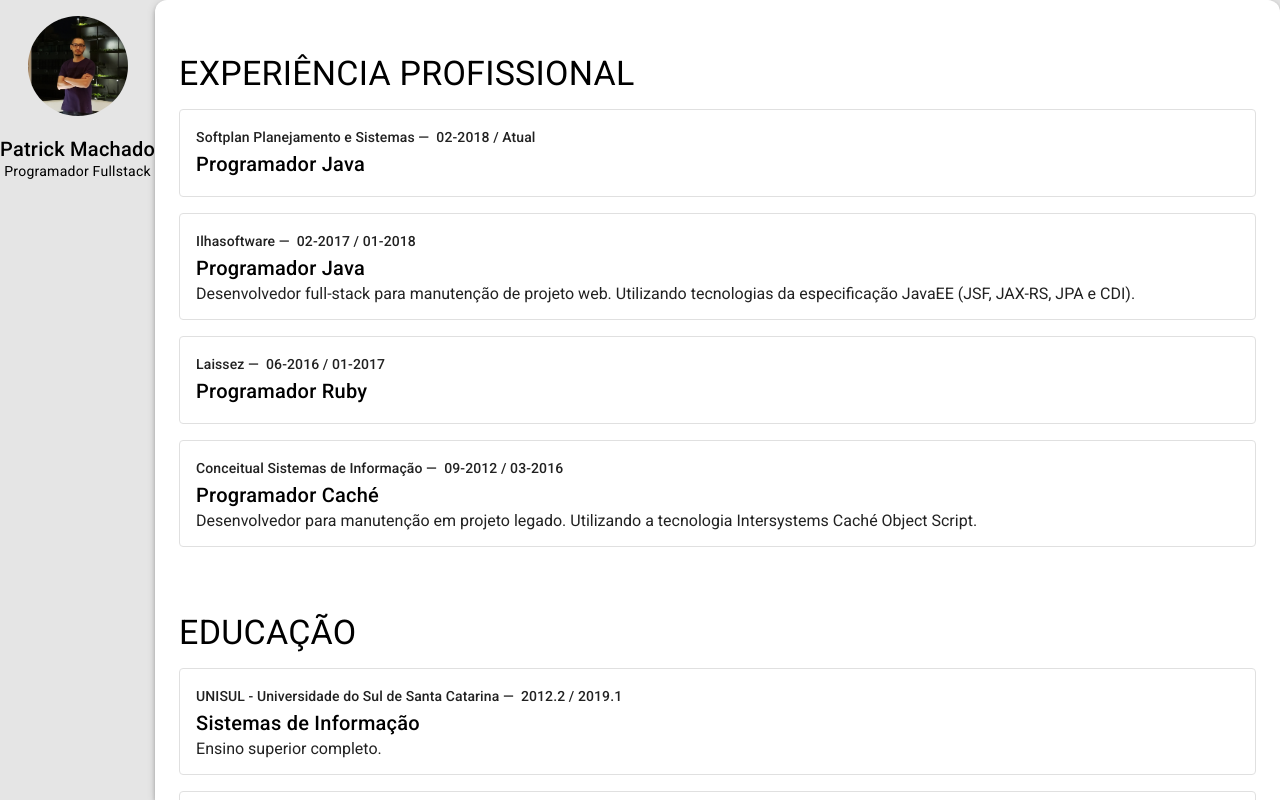
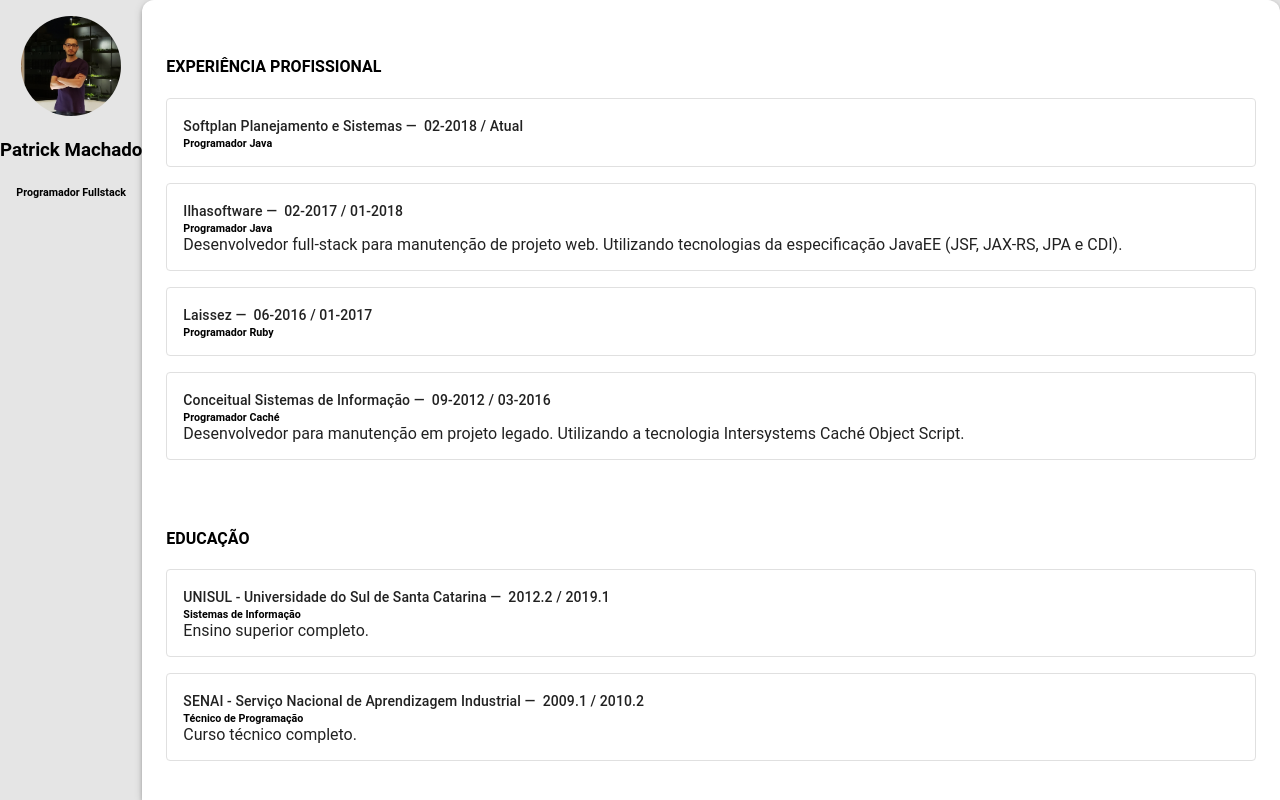
Before and after one commit to p1Machado/cv, a website: page index.html in a window 1280 px wide. Drawn offline with Linux system fonts and the light colour scheme.

Commit message:
baguncinha

```diff
--- a/app.scss
+++ b/app.scss
@@ -1,6 +1,8 @@
-@import "my-theme";
+@import "styles/config";
+@import "styles/partials";
 
-@import "@material/theme/color-palette";
+// @import "@material/theme/color-palette";
+
 @import "@material/drawer/mdc-drawer";
 @import "@material/list/mdc-list";
 
--- a/index.html
+++ b/index.html
@@ -6,28 +6,17 @@
     <meta name="viewport" content="width=device-width, initial-scale=1" />
     <link rel="shortcut icon" href="favicon.ico" />
     <!-- import Material Icons from Google Fonts -->
-    <link
-      rel="stylesheet"
-      href="https://fonts.googleapis.com/icon?family=Material+Icons"
-    />
-    <link
-      href="https://fonts.googleapis.com/css?family=Roboto+Mono|Roboto:900i"
-      rel="stylesheet"
-    />
-    <link
-      href="https://fonts.googleapis.com/css?family=Roboto:300,400,500"
-      rel="stylesheet"
-    />
+    <link rel="stylesheet" href="https://fonts.googleapis.com/icon?family=Material+Icons" />
     <!-- import the Material stylesheet -->
     <link rel="stylesheet" href="bundle.css" />
   </head>
-  <body class="mdc-typography">
+  <body class="mdc-theme--background mdc-typography">
     <!-- <aside class="my-drawer mdc-drawer"> -->
     <aside class="my-drawer">
       <div>
         <img class="my-avatar" src="me.jpeg" />
-        <h3 class="mdc-drawer__title">Patrick Machado</h3>
-        <h6 class="mdc-drawer__subtitle">Programador Fullstack</h6>
+        <h3>Patrick Machado</h3>
+        <h6>Programador Fullstack</h6>
       </div>
       <div>
         <!-- <p
@@ -52,28 +41,21 @@
           <div class="experience-item mdc-card mdc-card--outlined">
             <div class="mdc-card__primary-action" tabindex="0">
               <div style="padding: 1em;">
-                <h3
-                  class="topic-secondary mdc-typography mdc-typography--subtitle2"
-                >
+                <div class="topic-secondary mdc-typography mdc-typography--subtitle2">
                   <span id="companyName"></span> &#8212;&nbsp;
                   <span id="experiencePeriod"></span>
-                </h3>
-                <h2
-                  id="experienceTitle"
-                  class="topic-primary mdc-typography mdc-typography--headline6"
-                ></h2>
+                </div>
+                <h6 id="experienceTitle" class="topic-primary"></h6>
                 <p id="experienceDetail" class="topic-detail"></p>
               </div>
             </div>
           </div>
         </template>
         <section id="professionalExperiencesSection" class="mdc-layout-grid">
-          <span class="topic-title mdc-typography--headline4"
-            >EXPERIÊNCIA PROFISSIONAL</span
-          >
+          <h4>EXPERIÊNCIA PROFISSIONAL</h4>
         </section>
         <section id="educationExperiencesSection" class="mdc-layout-grid">
-          <span class="topic-title mdc-typography--headline4">EDUCAÇÃO</span>
+          <h4>EDUCAÇÃO</h4>
         </section>
       </div>
     </div>
--- a/my-layout.scss
+++ b/my-layout.scss
@@ -1,7 +1,6 @@
 @import "@material/card/mdc-card";
 @import "@material/elevation/mdc-elevation";
 @import "@material/layout-grid/mdc-layout-grid";
-@import "@material/typography/mdc-typography";
 
 html,
 body {
@@ -10,7 +9,6 @@
 
 body {
   margin: 0;
-  background: $my-theme-drawer-background;
 
   display: flex;
   flex-direction: column;
@@ -65,19 +63,3 @@
 .experience-item {
   margin-block-start: 1rem;
 }
-
-.topic-secondary,
-.topic-detail {
-  color: mdc-theme-prop-value(text-primary-on-background);
-  margin: 0;
-}
-
-.topic-primary {
-  margin: 0;
-}
-
-.topic-title::before {
-  display: block;
-  content: "";
-  margin-block-start: 0.5em;
-}
--- a/my-theme.scss
+++ /dev/null
@@ -1 +0,0 @@
-$my-theme-drawer-background: #e5e5e5;
--- /dev/null
+++ b/styles/_config.scss
@@ -0,0 +1,3 @@
+@import "config/reset";
+@import "config/typography";
+@import "config/theme";
--- /dev/null
+++ b/styles/_partials.scss
@@ -0,0 +1,2 @@
+@import "partials/components";
+@import "partials/elements";
--- /dev/null
+++ b/styles/config/_reset.scss
@@ -0,0 +1,129 @@
+/* http://meyerweb.com/eric/tools/css/reset/
+   v2.0 | 20110126
+   License: none (public domain)
+*/
+
+html,
+body,
+div,
+span,
+applet,
+object,
+iframe,
+h1,
+h2,
+h3,
+h4,
+h5,
+h6,
+p,
+blockquote,
+pre,
+a,
+abbr,
+acronym,
+address,
+big,
+cite,
+code,
+del,
+dfn,
+em,
+img,
+ins,
+kbd,
+q,
+s,
+samp,
+small,
+strike,
+strong,
+sub,
+sup,
+tt,
+var,
+b,
+u,
+i,
+center,
+dl,
+dt,
+dd,
+ol,
+ul,
+li,
+fieldset,
+form,
+label,
+legend,
+table,
+caption,
+tbody,
+tfoot,
+thead,
+tr,
+th,
+td,
+article,
+aside,
+canvas,
+details,
+embed,
+figure,
+figcaption,
+footer,
+header,
+hgroup,
+menu,
+nav,
+output,
+ruby,
+section,
+summary,
+time,
+mark,
+audio,
+video {
+  margin: 0;
+  padding: 0;
+  border: 0;
+  font-size: 100%;
+  font: inherit;
+  vertical-align: baseline;
+}
+/* HTML5 display-role reset for older browsers */
+article,
+aside,
+details,
+figcaption,
+figure,
+footer,
+header,
+hgroup,
+menu,
+nav,
+section {
+  display: block;
+}
+body {
+  line-height: 1;
+}
+ol,
+ul {
+  list-style: none;
+}
+blockquote,
+q {
+  quotes: none;
+}
+blockquote:before,
+blockquote:after,
+q:before,
+q:after {
+  content: "";
+  content: none;
+}
+table {
+  border-collapse: collapse;
+  border-spacing: 0;
+}
--- /dev/null
+++ b/styles/config/_theme.scss
@@ -0,0 +1,3 @@
+$mdc-theme-background: #e5e5e5;
+
+@import "@material/theme/mdc-theme";
--- /dev/null
+++ b/styles/config/_typography.scss
@@ -0,0 +1,4 @@
+@import url("https://fonts.googleapis.com/css?family=Roboto:300,400,500");
+$mdc-typography-font-family: unquote("Roboto, sans-serif");
+
+@import "@material/typography/mdc-typography";
--- /dev/null
+++ b/styles/partials/_components.scss
@@ -0,0 +1 @@
+@import "components/experience-card.scss";
--- /dev/null
+++ b/styles/partials/_elements.scss
@@ -0,0 +1,31 @@
+// This sets all <h1>,...,<h6> elements with Material headline1,...,headline6 typography styles
+// Check out the MDC Web documentation for how to use MDC Typography Sass mixins:
+// https://github.com/material-components/material-components-web/tree/master/packages/mdc-typography
+h1 {
+  @include mdc-typography(headline1);
+}
+
+h2 {
+  @include mdc-typography(headline2);
+}
+
+h3 {
+  @include mdc-typography(headline3);
+}
+
+h4 {
+  @include mdc-typography(headline4);
+}
+
+h5 {
+  @include mdc-typography(headline5);
+}
+
+h6 {
+  @include mdc-typography(headline6);
+}
+
+// This sets all <p> elements with Material body1 typography styles
+p {
+  @include mdc-typography(body1);
+}
--- /dev/null
+++ b/styles/partials/components/experience-card.scss
@@ -0,0 +1,9 @@
+.topic-secondary,
+.topic-detail {
+  color: mdc-theme-prop-value(text-primary-on-background);
+  margin: 0;
+}
+
+.topic-primary {
+  margin: 0;
+}
```
Also changed, not shown: styles/partials/_entities.scss (added), styles/partials/_pages.scss (added).
